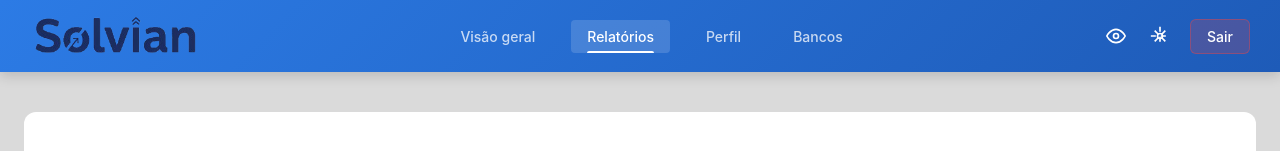
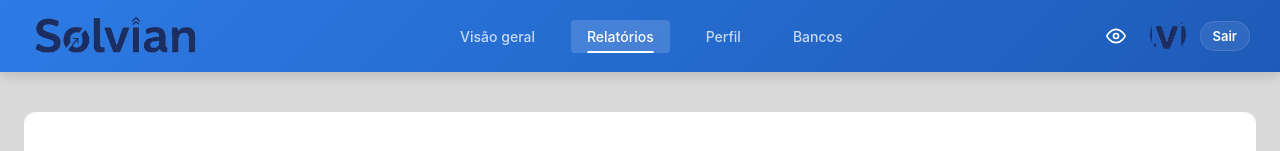
Before and after one commit to andre8756/cedup, a React (Vite) app in the folder Front-End/: page /relatorios in a window 1280 px wide. Shown: the top 151 px of the page. Built offline with nearby package versions, Linux system fonts and the light colour scheme; no server answers.

Commit message:
arrumando detalhes

```diff
--- a/Front-End/src/components/HistoricoTransacoes/HistoricoTransacoes.css
+++ b/Front-End/src/components/HistoricoTransacoes/HistoricoTransacoes.css
@@ -34,27 +34,39 @@
 }
 
 .transacao-item-simple {
-  padding: 8px 0;
-  font-size: 14px;
+  padding: 12px 0;
+  font-size: 16px;
   color: #111;
+  display: flex;
+  justify-content: space-between;
+  align-items: center;
+  gap: 12px;
 }
 
 .transacao-texto {
-  display: block;
+  display: flex;
+  align-items: center;
+  gap: 12px;
   line-height: 1.5;
   font-size: 150%;
+  flex: 1 1 auto;
+  color: #111;
 }
 
 .valor-positivo {
   color: #10b981;
   font-weight: 600;
-  margin-left: 50%;
-  margin-top: -20px;
+  white-space: nowrap;
+  flex: 0 0 auto;
+  margin-left: auto;
 }
 
 .valor-negativo {
   color: #ef4444;
   font-weight: 600;
+  white-space: nowrap;
+  flex: 0 0 auto;
+  margin-left: auto;
 }
 
 .nenhuma-transacao {
--- a/Front-End/src/components/HistoricoTransacoes/HistoricoTransacoes.tsx
+++ b/Front-End/src/components/HistoricoTransacoes/HistoricoTransacoes.tsx
@@ -6,6 +6,7 @@ import { useNavigate } from "react-router-dom";
 import api from "../../config/apiClient";
 import { API_ENDPOINTS } from "../../config/api";
 import "./HistoricoTransacoes.css";
+import { parseDateString } from "../../lib/date";
 
 interface Transacao {
     id: number;
@@ -45,11 +46,16 @@ export default function HistoricoTransacoes() {
           transacoes.slice(0, 3).map((t) => (
             <li key={t.id} className="transacao-item-simple">
               <span className="transacao-texto">
-                {new Date(t.dataTransacao).toLocaleDateString("pt-BR", {
-                  day: "2-digit",
-                  month: "2-digit",
-                  year: "numeric",
-                })}{" "}
+                {(() => {
+                  const d = parseDateString(t.dataTransacao);
+                  return d
+                    ? d.toLocaleDateString("pt-BR", {
+                        day: "2-digit",
+                        month: "2-digit",
+                        year: "numeric",
+                      })
+                    : t.dataTransacao;
+                })()}{" "}
                 {t.bancoDestino || "Transação"}{" "}
                 <span className={t.valor > 0 ? "valor-positivo" : "valor-negativo"}>
                   R$ {Math.abs(t.valor).toFixed(2).replace(".", ",")}
--- /dev/null
+++ b/Front-End/src/lib/date.ts
@@ -0,0 +1,45 @@
+// Utilitários para parsing/formatacao de datas robusto
+export function parseDateString(input?: string | null): Date | null {
+  if (!input) return null;
+  const s = String(input).trim();
+
+  // Formato comum brasileiro: DD/MM/YYYY[ HH:mm:ss]
+  const dmy = /^(\d{2})\/(\d{2})\/(\d{4})(?:[ T](\d{2}):(\d{2})(?::(\d{2}))?)?$/.exec(s);
+  if (dmy) {
+    const [, dd, mm, yyyy, hh = '00', min = '00', ss = '00'] = dmy;
+    const iso = `${yyyy}-${mm}-${dd}T${hh}:${min}:${ss}`;
+    const dt = new Date(iso);
+    return isNaN(dt.getTime()) ? null : dt;
+  }
+
+  // Formato ISO sem 'T': YYYY-MM-DD HH:mm:ss
+  const ymdSpace = /^(\d{4}-\d{2}-\d{2})[ T](\d{2}:\d{2}:\d{2})$/.exec(s);
+  if (ymdSpace) {
+    const iso = `${ymdSpace[1]}T${ymdSpace[2]}`;
+    const dt = new Date(iso);
+    return isNaN(dt.getTime()) ? null : dt;
+  }
+
+  // Microsoft JSON date: /Date(1234567890)/
+  const msMatch = /\/Date\((\d+)(?:[+-]\d+)?\)\//.exec(s);
+  if (msMatch) {
+    const ms = Number(msMatch[1]);
+    const dt = new Date(ms);
+    return isNaN(dt.getTime()) ? null : dt;
+  }
+
+  // Try native parsing (ISO, RFC, etc.)
+  const dt = new Date(s);
+  if (!isNaN(dt.getTime())) return dt;
+
+  const parsed = Date.parse(s);
+  if (!isNaN(parsed)) return new Date(parsed);
+
+  return null;
+}
+
+export function formatDateSafe(input?: string | null, options?: Intl.DateTimeFormatOptions, locale = 'pt-BR'): string {
+  const d = parseDateString(input);
+  if (!d) return input ?? '';
+  return d.toLocaleString(locale, options as Intl.DateTimeFormatOptions);
+}
--- a/Front-End/src/pages/Conta/Conta.css
+++ b/Front-End/src/pages/Conta/Conta.css
@@ -143,22 +143,25 @@ body {
 }
 
 .logout-button {
-  background: rgba(239, 68, 68, 0.2);
-  border: 1px solid rgba(239, 68, 68, 0.4);
+  background: rgba(255, 255, 255, 0.08);
+  border: 1px solid rgba(255, 255, 255, 0.12);
   color: #fff;
-  padding: 8px 16px;
-  border-radius: 6px;
+  padding: 6px 12px;
+  border-radius: 999px;
   cursor: pointer;
-  font-size: 14px;
-  font-weight: 500;
-  transition: all 0.2s;
-  margin-left: 4px;
+  font-size: 13px;
+  font-weight: 600;
+  transition: all 0.18s ease;
+  margin-left: 6px;
+  display: inline-flex;
+  align-items: center;
+  gap: 8px;
 }
 
 .logout-button:hover {
-  background-color: rgba(239, 68, 68, 0.3);
-  border-color: rgba(239, 68, 68, 0.6);
+  background-color: rgba(255, 255, 255, 0.12);
   transform: translateY(-1px);
+  box-shadow: 0 6px 18px rgba(2, 6, 23, 0.18);
 }
 
 /* Container principal */
--- a/Front-End/src/pages/Conta/Conta.tsx
+++ b/Front-End/src/pages/Conta/Conta.tsx
@@ -1,5 +1,5 @@
 import React, { useState } from "react";
-import { Eye, EyeOff, Settings } from 'lucide-react';
+import { Eye, EyeOff } from 'lucide-react';
 import PopupForm from "../../components/PopupAdd/PopupAdd";
 import PopupEdit from "../../components/PopupEdit/PopupEdit";
 import "./Conta.css";
@@ -317,7 +317,7 @@ useEffect(() => {
     <>
       {/* Header azul com navegação */}
       <header className="header-main">
-        <div className="logo">
+        <div className="logo" style={{ cursor: 'pointer' }} onClick={() => navigate('/conta')}>
           <img src="/Logo-Completa.png" alt="Solvian" className="logo-image" />
         </div>
         <nav className="header-nav">
@@ -346,10 +346,8 @@ useEffect(() => {
           >
             {showBalances ? <Eye size={20} /> : <EyeOff size={20} />}
           </button>
-          <button className="icon-button" aria-label="Configurações">
-            <Settings size={20} />
-          </button>
-          <div className="avatar-circle" title={contaAtual?.titular || 'Usuário'} style={{ marginLeft: 8 }}>
+          {/* Configurações removido - botão eliminado */}
+            <div className="avatar-circle" title={contaAtual?.titular || 'Usuário'} style={{ marginLeft: 8, cursor: 'pointer' }} onClick={() => navigate('/perfil')}>
             <img
               src={contaAtual?.avatarUrl || '/Logo-Completa.png'}
               alt="avatar"
--- a/Front-End/src/pages/PerfilUsuario/PerfilUsuario.tsx
+++ b/Front-End/src/pages/PerfilUsuario/PerfilUsuario.tsx
@@ -5,7 +5,7 @@ import { apiFetch } from '../../config/apiClient';
 import api from '../../config/apiClient';
 import { API_ENDPOINTS } from '../../config/api';
 import './PerfilUsuario.css';
-import { Eye, EyeOff, Settings } from 'lucide-react';
+import { Eye, EyeOff } from 'lucide-react';
 import { getShowSensitive, setShowSensitive, subscribeSensitive } from '../../lib/sensitive';
 
 interface ContaResponse {
@@ -319,7 +319,7 @@ return (
     <div className="perfil-container">
       {/* Header */}
       <header className="header-main">
-        <div className="logo">
+        <div className="logo" style={{ cursor: 'pointer' }} onClick={() => navigate('/conta')}>
           <img src="/Logo-Completa.png" alt="Solvian" className="logo-image" />
         </div>
         <nav className="header-nav">
@@ -345,10 +345,8 @@ return (
           >
             {showSensitive ? <Eye size={20} /> : <EyeOff size={20} />}
           </button>
-          <button className="icon-button" aria-label="Configurações">
-            <Settings size={20} />
-          </button>
-          <div className="avatar-circle" title={conta?.titular || 'Usuário'} style={{ marginLeft: 8 }}>
+          {/* Configurações removido - botão eliminado */}
+          <div className="avatar-circle" title={conta?.titular || 'Usuário'} style={{ marginLeft: 8 }} onClick={() => navigate('/perfil')}>
             <img
               src={conta?.avatarUrl || '/Logo-Completa.png'}
               alt="avatar"
--- a/Front-End/src/pages/Relatorios/Relatorios.css
+++ b/Front-End/src/pages/Relatorios/Relatorios.css
@@ -98,22 +98,25 @@
 }
 
 .relatorios-container .logout-button {
-  background: rgba(239, 68, 68, 0.2);
-  border: 1px solid rgba(239, 68, 68, 0.4);
+  background: rgba(255, 255, 255, 0.08);
+  border: 1px solid rgba(255, 255, 255, 0.12);
   color: #fff;
-  padding: 8px 16px;
-  border-radius: 6px;
+  padding: 6px 12px;
+  border-radius: 999px;
   cursor: pointer;
-  font-size: 14px;
-  font-weight: 500;
-  transition: all 0.2s;
-  margin-left: 4px;
+  font-size: 13px;
+  font-weight: 600;
+  transition: all 0.18s ease;
+  margin-left: 6px;
+  display: inline-flex;
+  align-items: center;
+  gap: 8px;
 }
 
 .relatorios-container .logout-button:hover {
-  background-color: rgba(239, 68, 68, 0.3);
-  border-color: rgba(239, 68, 68, 0.6);
+  background-color: rgba(255, 255, 255, 0.12);
   transform: translateY(-1px);
+  box-shadow: 0 6px 18px rgba(2, 6, 23, 0.18);
 }
 
 /* Conteúdo principal */
--- a/Front-End/src/pages/Relatorios/Relatorios.tsx
+++ b/Front-End/src/pages/Relatorios/Relatorios.tsx
@@ -5,6 +5,7 @@ import api from '../../config/apiClient';
 import { API_ENDPOINTS } from '../../config/api';
 import { apiFetch } from '../../config/apiClient';
 import './Relatorios.css';
+import { parseDateString } from '../../lib/date';
 import { useEffect, useState } from 'react';
 
 interface TransacaoResponseDto {
@@ -38,6 +39,7 @@ interface TransacaoFiltro {
 
 function Relatorios() {
   const navigate = useNavigate();
+  const [contaAtual, setContaAtual] = useState<any | null>(null);
   const [transacoes, setTransacoes] = useState<TransacaoResponseDto[]>([]);
   const [loading, setLoading] = useState(false);
   const [error, setError] = useState<string | null>(null);
@@ -72,6 +74,25 @@ function Relatorios() {
     };
 
     fetchBancos();
+  }, []);
+
+  // Buscar dados da conta atual para exibir avatar no header
+  useEffect(() => {
+    const token = Cookies.get('token');
+    if (!token) return;
+
+    const fetchConta = async () => {
+      try {
+        const resp = await apiFetch(API_ENDPOINTS.CONTA.ATUAL);
+        if (!resp.ok) return;
+        const data = await resp.json();
+        setContaAtual(data);
+      } catch (err) {
+        // ignore
+      }
+    };
+
+    fetchConta();
   }, []);
 
   // Função para buscar transações com filtros
@@ -209,25 +230,22 @@ function Relatorios() {
 
   // Formatar data
   const formatarData = (dataString: string) => {
-    try {
-      const date = new Date(dataString);
-      return date.toLocaleString('pt-BR', {
+    const d = parseDateString(dataString);
+    if (!d) return dataString ?? '';
+    return d.toLocaleString('pt-BR', {
       day: '2-digit',
       month: '2-digit',
       year: 'numeric',
       hour: '2-digit',
       minute: '2-digit',
     });
-    } catch {
-      return dataString;
-    }
   };
 
   return (
     <div className="relatorios-container">
       {/* Header */}
       <header className="header-main">
-        <div className="logo">
+        <div className="logo" style={{ cursor: 'pointer' }} onClick={() => navigate('/conta')}>
           <img src="/Logo-Completa.png" alt="Solvian" className="logo-image" />
         </div>
         <nav className="header-nav">
@@ -252,12 +270,14 @@ function Relatorios() {
               <circle cx="12" cy="12" r="3"></circle>
             </svg>
           </button>
-          <button className="icon-button" aria-label="Configurações">
-            <svg width="20" height="20" viewBox="0 0 24 24" fill="none" stroke="currentColor" strokeWidth="2">
-              <circle cx="12" cy="12" r="3"></circle>
-              <path d="M12 1v6m0 6v6M5.64 5.64l4.24 4.24m4.24 4.24l4.24 4.24M1 12h6m6 0h6M5.64 18.36l4.24-4.24m4.24-4.24l4.24-4.24"></path>
-            </svg>
-          </button>
+          {/* Configurações removido - botão descartado por não utilizado */}
+          <div className="avatar-circle" title={contaAtual?.titular || 'Usuário'} style={{ marginLeft: 8, cursor: 'pointer' }} onClick={() => navigate('/perfil')}>
+            <img
+              src={contaAtual?.avatarUrl || '/Logo-Completa.png'}
+              alt="avatar"
+              style={{ width: 36, height: 36, borderRadius: '50%', objectFit: 'cover' }}
+            />
+          </div>
           <button className="logout-button" onClick={handleLogout} aria-label="Sair">
             Sair
           </button>
```
Also changed, not shown: Front-End/src/pages/Banco/Banco.tsx (+12 -16 lines), Front-End/src/pages/Transacoes/Transacoes.tsx (+11 -5 lines). Lines whose indentation alone changed are shown as unchanged.
